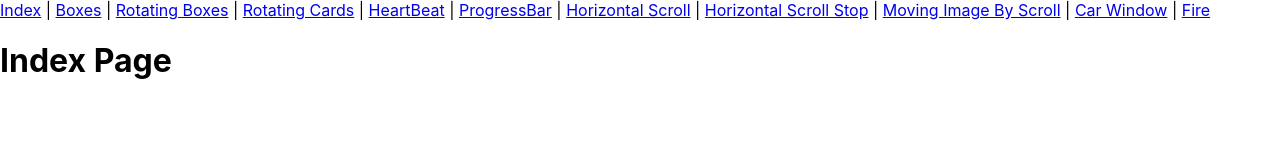
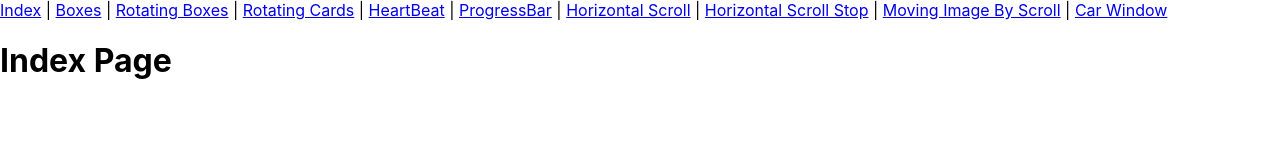
Before and after one commit to MRyutaro/sample_frontend, a React (Create React App) app: page / in a window 1280 px wide. Shown: the top 160 px of the page. Built offline with nearby package versions, Linux system fonts and the light colour scheme.

Commit message:
del: fire

```diff
--- a/src/App.tsx
+++ b/src/App.tsx
@@ -12,7 +12,6 @@ import {
     HorizontalScrollStop,
     MovingImageByScroll,
     CarWindow,
-    Fire,
 } from "./pages";
 
 function Layout() {
@@ -42,8 +41,6 @@ function Layout() {
             <Link to="/moving-image-by-scroll">Moving Image By Scroll</Link>
             {" | "}
             <Link to="/car-window">Car Window</Link>
-            {" | "}
-            <Link to="/fire">Fire</Link>
             <Outlet />
         </div>
     );
@@ -64,7 +61,6 @@ export default function App() {
                     <Route path="/horizontal-scroll-stop" element={<HorizontalScrollStop />} />
                     <Route path="/moving-image-by-scroll" element={<MovingImageByScroll />} />
                     <Route path="/car-window" element={<CarWindow />} />
-                    <Route path="/fire" element={<Fire />} />
                 </Route>
             </Routes>
         </Router>
--- a/src/pages/Fire.tsx
+++ /dev/null
@@ -1,5 +0,0 @@
-export function Fire() {
-    return (
-        <></>
-    );
-}
--- a/src/pages/index.ts
+++ b/src/pages/index.ts
@@ -9,4 +9,3 @@ export { HorizontalScroll } from "./HorizontalScroll";
 export { HorizontalScrollStop } from "./HorizontalScrollStop";
 export { MovingImageByScroll } from "./MovingImageByScroll";
 export { CarWindow } from "./CarWindow";
-export { Fire } from "./Fire";
```
